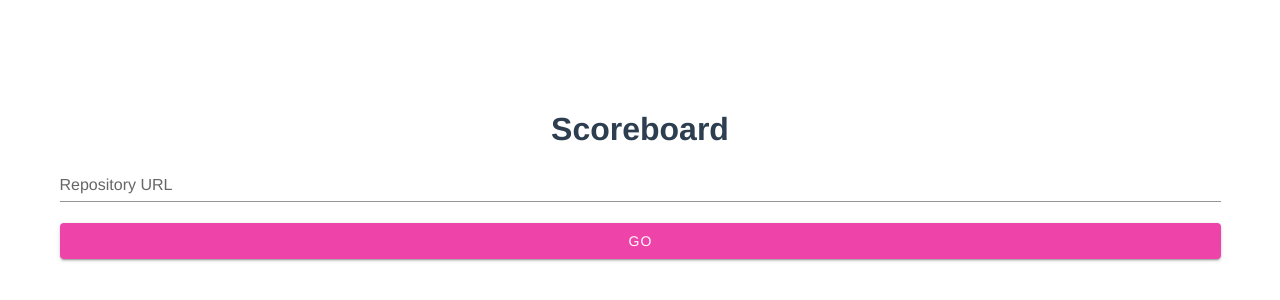
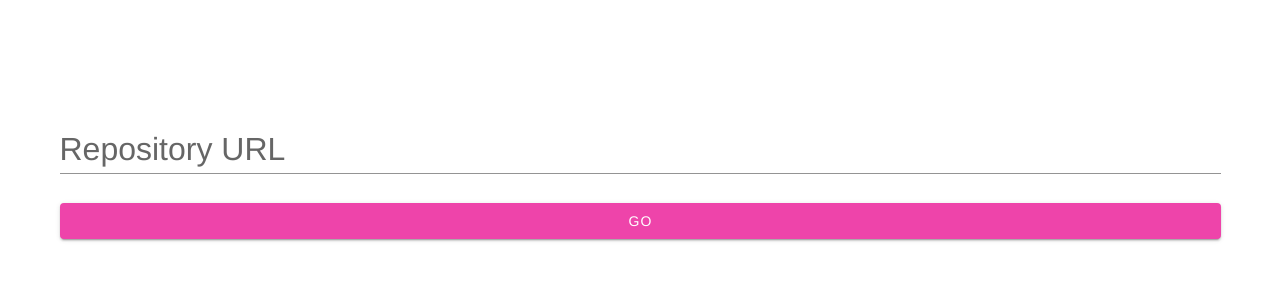
Before and after one commit to algo-seacow/scoreboard, a Vue app: page / in a window 1280 px wide. Shown: the part 218-518 px from the top of the page. Built offline with nearby package versions, Linux system fonts and the light colour scheme; a small style sheet from the web is missing.

Commit message:
improve user repo input

```diff
--- a/src/views/Index.vue
+++ b/src/views/Index.vue
@@ -3,10 +3,10 @@
     <v-layout wrap align-content-center align-center>
       <v-flex>
         <v-form @submit="go" v-model="valid">
-          <h1>Scoreboard</h1>
           <v-text-field
             v-model="repoUrl"
             label="Repository URL"
+            placeholder="https://github.com/algo-seacow/Competitive-Programming"
             :rules="repoUrlRules"
             required
             />
@@ -22,7 +22,7 @@
 </template>
 
 <script>
-const repoUrlRegex = /^https?:\/\/github.com\/([^/]*)\/([^/]*)\/?$/
+const repoUrlRegex = /^(?:https?:\/\/)?github.com\/([^/]*)\/([^/]*)\/?$/
 
 export default {
   name: 'Index',
@@ -53,3 +53,16 @@ export default {
   }
 }
 </script>
+
+<style scoped>
+.v-text-field {
+  margin-bottom: 8px;
+}
+
+.v-text-field >>> .v-label {
+  top: -10px;
+  font-size: 32px;
+  height: 36px;
+  line-height: 36px;
+}
+</style>
```
